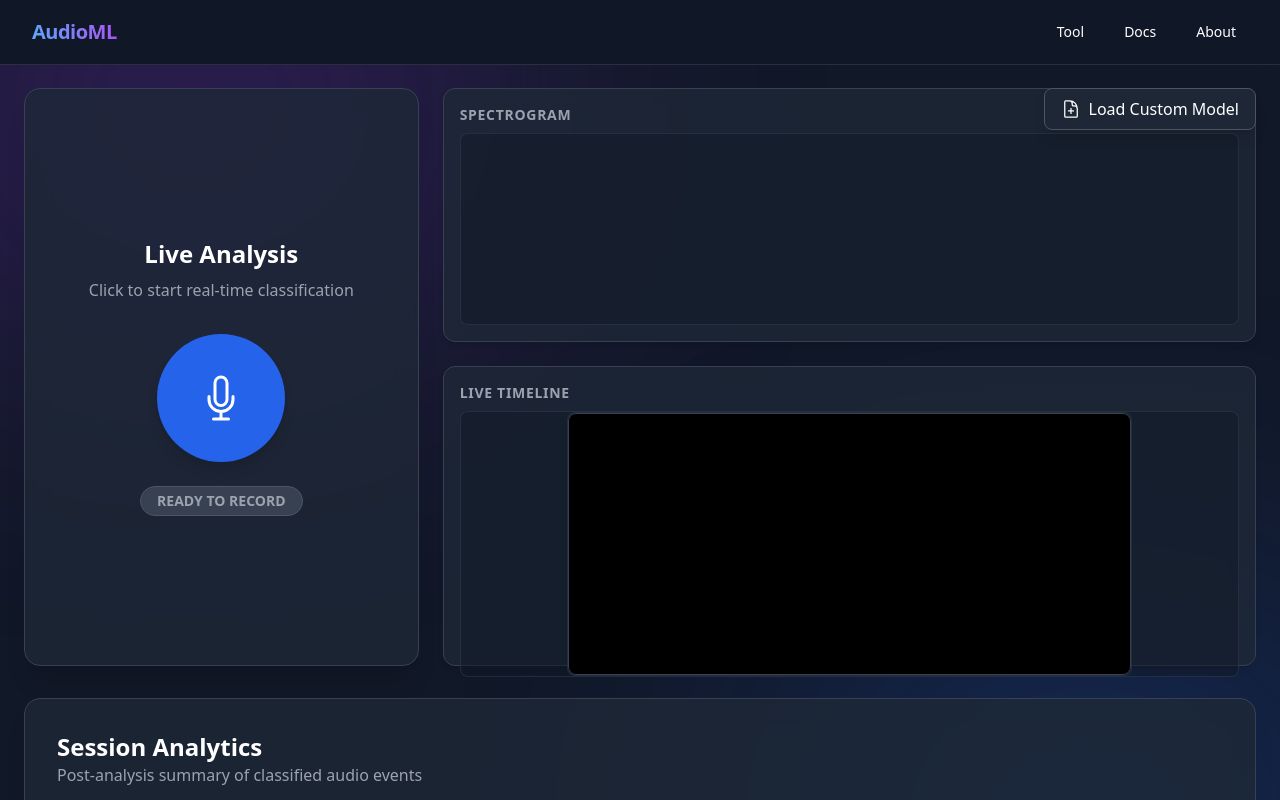
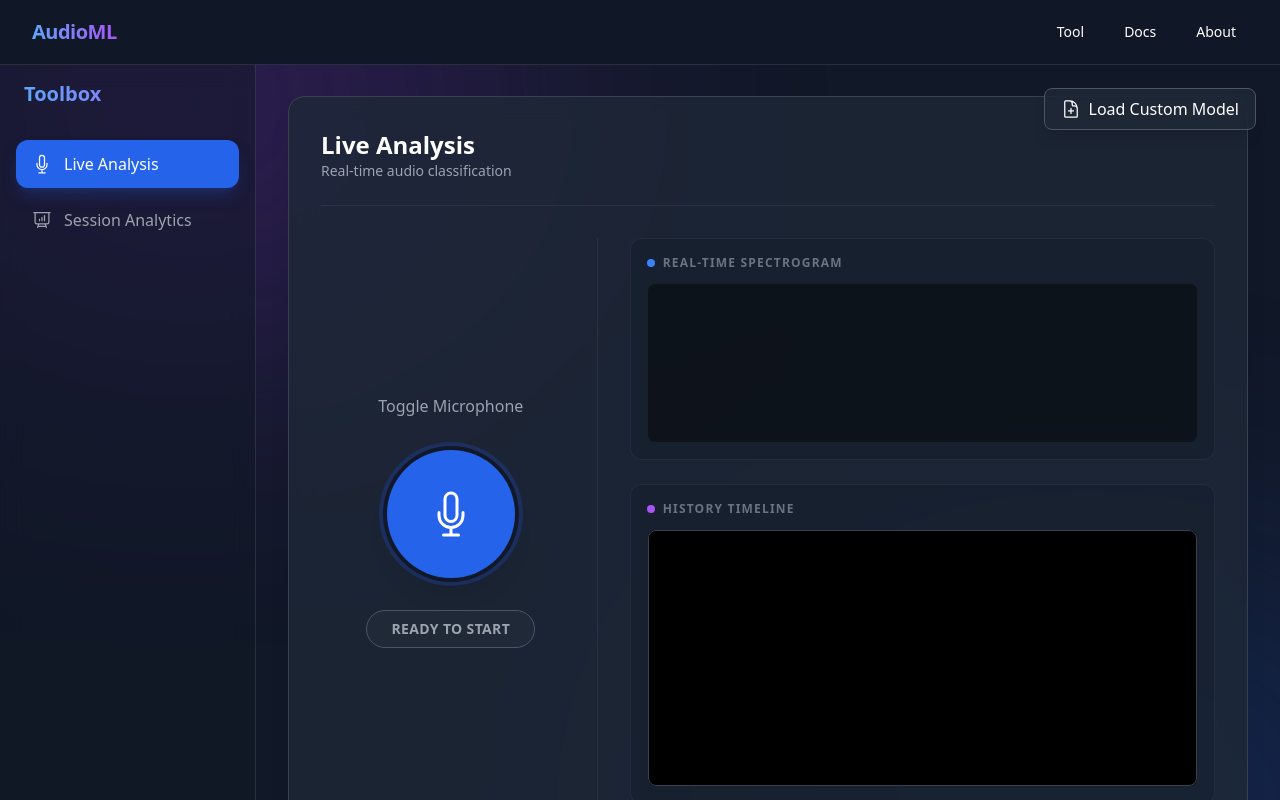
Before and after one commit to joshuauaua/TeachableMachine_React_Audio, a React (Vite) app: page /tool in a window 1280 px wide. Shown: the top 800 px of the page. Built offline with nearby package versions, Linux system fonts and the light colour scheme.

Commit message:
Added side nav tab

```diff
--- a/src/pages/Tool.jsx
+++ b/src/pages/Tool.jsx
@@ -34,6 +34,7 @@ export default function Tool() {
   const [fullSpectrogramData, setFullSpectrogramData] = useState([]);
   const [isSaving, setIsSaving] = useState(false);
   const [isModalOpen, setIsModalOpen] = useState(false);
+  const [activeTab, setActiveTab] = useState('live');
 
 
 
@@ -189,14 +190,14 @@ export default function Tool() {
   };
 
   return (
-    <div className="min-h-screen bg-gray-900 text-white flex flex-col items-center relative overflow-hidden p-6 gap-8">
+    <div className="h-full flex-grow bg-gray-900 text-white flex flex-col relative overflow-hidden">
       {/* Background Effects */}
       <div className="absolute top-0 left-0 w-full h-full overflow-hidden z-0 pointer-events-none">
         <div className="absolute -top-[20%] -left-[10%] w-[50%] h-[50%] bg-purple-600 rounded-full blur-[150px] opacity-20 animate-pulse"></div>
         <div className="absolute -bottom-[20%] -right-[10%] w-[50%] h-[50%] bg-blue-600 rounded-full blur-[150px] opacity-20 animate-pulse"></div>
       </div>
 
-      {/* Top Navigation Bar */}
+      {/* Top Navigation Bar - Keep Load Model button accessible */}
       <div className="absolute top-6 right-6 z-50">
           <button
             onClick={() => setIsModalOpen(true)}
@@ -209,10 +210,65 @@ export default function Tool() {
           </button>
       </div>
 
-      {/* Main Content Wrapper */}
-      <div className="relative z-10 w-full max-w-7xl mx-auto flex flex-col gap-8">
+      <div className="flex flex-1 h-full overflow-hidden relative z-10">
+        {/* Sidebar */}
+        <aside className="w-64 bg-gray-900/50 backdrop-blur-md border-r border-white/10 flex flex-col p-4 hidden md:flex">
+            <div className="mb-8 px-2">
+                <h2 className="text-xl font-bold bg-clip-text text-transparent bg-gradient-to-r from-blue-400 to-purple-500">Toolbox</h2>
+            </div>
 
-        {/* Modal Overlay */}
+            <nav className="space-y-2">
+                <button
+                    onClick={() => setActiveTab('live')}
+                    className={`w-full flex items-center gap-3 px-4 py-3 rounded-xl transition-all ${
+                        activeTab === 'live'
+                        ? 'bg-blue-600 shadow-lg shadow-blue-900/50 text-white'
+                        : 'text-gray-400 hover:bg-white/5 hover:text-white'
+                    }`}
+                >
+                    <svg xmlns="http://www.w3.org/2000/svg" fill="none" viewBox="0 0 24 24" strokeWidth={1.5} stroke="currentColor" className="w-5 h-5">
+                        <path strokeLinecap="round" strokeLinejoin="round" d="M12 18.75a6 6 0 006-6v-1.5m-6 7.5a6 6 0 01-6-6v-1.5m6 7.5v3.75m-3.75 0h7.5M12 15.75a3 3 0 01-3-3V4.5a3 3 0 116 0v8.25a3 3 0 01-3 3z" />
+                    </svg>
+                    <span className="font-medium">Live Analysis</span>
+                </button>
+
+                <button
+                    onClick={() => setActiveTab('analytics')}
+                    className={`w-full flex items-center gap-3 px-4 py-3 rounded-xl transition-all ${
+                        activeTab === 'analytics'
+                        ? 'bg-purple-600 shadow-lg shadow-purple-900/50 text-white'
+                        : 'text-gray-400 hover:bg-white/5 hover:text-white'
+                    }`}
+                >
+                    <svg xmlns="http://www.w3.org/2000/svg" fill="none" viewBox="0 0 24 24" strokeWidth={1.5} stroke="currentColor" className="w-5 h-5">
+                        <path strokeLinecap="round" strokeLinejoin="round" d="M3.75 3v11.25A2.25 2.25 0 006 16.5h2.25M3.75 3h-1.5m1.5 0h16.5m0 0h1.5m-1.5 0v11.25A2.25 2.25 0 0118 16.5h-2.25m-7.5 0h7.5m-7.5 0l-1 3m8.5-3l1 3m0 0l.5 1.5m-.5-1.5h-9.5m0 0l-.5 1.5M9 11.25v1.5M12 9v3.75m3-6v6" />
+                    </svg>
+                    <span className="font-medium">Session Analytics</span>
+                </button>
+            </nav>
+        </aside>
+
+        {/* Mobile Tab Bar (Visible only on small screens) */}
+        <div className="md:hidden absolute top-20 left-4 z-40 flex gap-2">
+            <button
+                onClick={() => setActiveTab('live')}
+                className={`px-4 py-2 rounded-lg text-sm font-medium ${activeTab === 'live' ? 'bg-blue-600 text-white' : 'bg-gray-800 text-gray-400'}`}
+            >
+                Live
+            </button>
+            <button
+                onClick={() => setActiveTab('analytics')}
+                className={`px-4 py-2 rounded-lg text-sm font-medium ${activeTab === 'analytics' ? 'bg-purple-600 text-white' : 'bg-gray-800 text-gray-400'}`}
+            >
+                Analytics
+            </button>
+        </div>
+
+        {/* Main Content Area */}
+        <main className="flex-1 overflow-y-auto p-6 md:p-8">
+            <div className="w-full max-w-7xl mx-auto flex flex-col gap-8 pt-12 md:pt-0">
+
+                {/* Modal Overlay - Moved inside but fixed */}
                 {isModalOpen && (
                     <div className="fixed inset-0 z-[100] flex items-center justify-center bg-black/70 backdrop-blur-sm p-4">
                         <div className="bg-gray-800 rounded-2xl shadow-2xl w-full max-w-lg border border-gray-700 overflow-hidden transform transition-all scale-100 opacity-100">
@@ -277,81 +333,99 @@ export default function Tool() {
                     </div>
                 )}
 
-        {/* Active Model Info Bar (Optional) */}
-        {labels.length > 0 && !isModalOpen && (
-             <div className="w-full text-center fade-in">
-                <span className="text-gray-400 text-sm">Active Model: </span>
-                <span className="text-blue-400 text-sm font-medium ml-1 truncate max-w-md inline-block align-bottom">{modelURL}</span>
-                <div className="flex justify-center flex-wrap gap-2 mt-2">
+                {/* Tab Content: Live Analysis */}
+                {activeTab === 'live' && (
+                    <div className="bg-gray-800/80 backdrop-blur-md rounded-2xl shadow-xl p-8 border border-gray-700 animate-in fade-in slide-in-from-bottom-4 duration-500">
+
+                        {/* Header & Active Model Info */}
+                        <div className="flex flex-col md:flex-row justify-between items-start md:items-center mb-8 gap-4 border-b border-gray-700/50 pb-6">
+                            <div>
+                                <h2 className="text-2xl font-bold text-white">Live Analysis</h2>
+                                <p className="text-gray-400 text-sm">Real-time audio classification</p>
+                            </div>
+
+                            {/* Active Model Badge */}
+                            {labels.length > 0 && (
+                                <div className="flex flex-col items-end gap-2">
+                                    <div className="flex items-center gap-2 bg-gray-900/50 px-3 py-1.5 rounded-lg border border-gray-700">
+                                        <span className="text-gray-400 text-xs uppercase tracking-wider font-semibold">Model</span>
+                                        <span className="text-blue-400 text-sm font-medium truncate max-w-[200px]" title={modelURL}>{modelURL}</span>
+                                    </div>
+                                    <div className="flex flex-wrap gap-1 justify-end">
                                         {labels.map(label => (
-                        <span key={label} className="bg-gray-800 text-gray-300 text-xs px-2 py-1 rounded-md border border-gray-700">
+                                            <span key={label} className="bg-gray-700/50 text-gray-300 text-[10px] px-2 py-0.5 rounded-full border border-gray-600">
                                                 {label}
                                             </span>
                                         ))}
                                     </div>
                                 </div>
                             )}
+                        </div>
 
-        {/* Top Split Section */}
-        <div className="grid grid-cols-1 lg:grid-cols-12 gap-6">
-
+                        <div className="grid grid-cols-1 lg:grid-cols-12 gap-8">
                             {/* Left: Microphone Control */}
-            <div className="lg:col-span-4 flex flex-col items-center justify-center bg-gray-800/80 backdrop-blur-md rounded-2xl shadow-xl p-8 border border-gray-700 transition-all hover:bg-gray-800 hover:shadow-2xl">
-            <h2 className="text-2xl font-bold text-white mb-2">Live Analysis</h2>
-            <p className="text-gray-400 mb-8 text-center">Click to start real-time classification</p>
+                            <div className="lg:col-span-4 flex flex-col items-center justify-center p-4 border-r border-gray-700/50 pr-8">
+                                <p className="text-gray-400 mb-8 text-center font-medium">Toggle Microphone</p>
 
                                 <button
                                     onClick={isListening ? stopListening : startListening}
                                     className={`
-                    w-32 h-32 rounded-full flex items-center justify-center transition-all duration-300 transform hover:scale-105 shadow-lg
-                    ${isListening ? 'bg-red-500 hover:bg-red-600 animate-pulse' : 'bg-blue-600 hover:bg-blue-700'}
+                                        w-32 h-32 rounded-full flex items-center justify-center transition-all duration-300 transform hover:scale-105 shadow-xl ring-4 ring-offset-4 ring-offset-gray-900
+                                        ${isListening ? 'bg-red-500 hover:bg-red-600 ring-red-900/50 animate-pulse' : 'bg-blue-600 hover:bg-blue-700 ring-blue-900/50'}
                                     `}
                                 >
                                         {isListening ? <StopIcon /> : <MicIcon />}
                                 </button>
 
-            <div className={`mt-6 font-semibold px-4 py-1 rounded-full text-sm ${isSaving ? 'bg-yellow-900/30 text-yellow-400 border border-yellow-900/50' : isListening ? 'bg-red-900/30 text-red-400 border border-red-900/50' : 'bg-gray-700 text-gray-400 border border-gray-600'}`}>
-                    {isSaving ? "SAVING..." : isListening ? "RECORDING ACTIVE" : "READY TO RECORD"}
+                                <div className={`mt-8 font-bold px-6 py-2 rounded-full text-sm tracking-wide ${isSaving ? 'bg-yellow-900/30 text-yellow-400 border border-yellow-900/50' : isListening ? 'bg-red-900/30 text-red-500 border border-red-900/50 shadow-[0_0_15px_rgba(239,68,68,0.2)]' : 'bg-gray-800 text-gray-400 border border-gray-600'}`}>
+                                        {isSaving ? "SAVING RECORDING..." : isListening ? "● LISTENING" : "READY TO START"}
                                 </div>
 
                                 {!isListening && fullSpectrogramData.length > 0 && (
                                     <button
                                         onClick={handleSaveRecording}
                                         disabled={isSaving}
-                    className="mt-4 bg-green-600 hover:bg-green-700 text-white font-medium py-2 px-6 rounded-lg transition-colors flex items-center gap-2"
+                                        className="mt-6 bg-green-600 hover:bg-green-700 text-white font-medium py-2 px-6 rounded-lg transition-colors flex items-center gap-2 shadow-lg"
                                     >
                                         <svg xmlns="http://www.w3.org/2000/svg" fill="none" viewBox="0 0 24 24" strokeWidth={1.5} stroke="currentColor" className="w-5 h-5">
                                             <path strokeLinecap="round" strokeLinejoin="round" d="M3 16.5v2.25A2.25 2.25 0 005.25 21h13.5A2.25 2.25 0 0021 18.75V16.5m-13.5-9L12 3m0 0l4.5 4.5M12 3v13.5" />
                                         </svg>
-                    Save Recording
+                                        Save Session to Analytics
                                     </button>
                                 )}
                             </div>
 
-            {/* Right: Live Dashboard Cards */}
-            <div className="lg:col-span-8 grid grid-cols-1 md:grid-cols-2 gap-6">
-                {/* Audio Visualizer Card */}
-                <div className="bg-gray-800/80 backdrop-blur-md rounded-xl shadow-md p-4 col-span-1 md:col-span-2 border border-gray-700">
-                    <h3 className="text-sm font-bold text-gray-400 uppercase tracking-wider mb-2">Spectrogram</h3>
-                    <div className="h-48 overflow-hidden rounded-lg bg-gray-900/50 border border-gray-700/50 flex items-center justify-center">
+                            {/* Right: Visualizations */}
+                            <div className="lg:col-span-8 flex flex-col gap-6">
+                                {/* Audio Visualizer Section */}
+                                <div className="bg-gray-900/30 rounded-xl p-4 border border-white/5">
+                                    <h3 className="text-xs font-bold text-gray-500 uppercase tracking-widest mb-3 flex items-center gap-2">
+                                        <span className="w-2 h-2 rounded-full bg-blue-500"></span>
+                                        Real-time Spectrogram
+                                    </h3>
+                                    <div className="h-40 overflow-hidden rounded-lg bg-black/40 border border-gray-700/30 flex items-center justify-center">
                                         <AudioVisualizer scores={scores} labels={labels} />
                                     </div>
                                 </div>
 
-                {/* Timeline Live View */}
-                <div className="bg-gray-800/80 backdrop-blur-md rounded-xl shadow-md p-4 col-span-1 md:col-span-2 border border-gray-700">
-                    <h3 className="text-sm font-bold text-gray-400 uppercase tracking-wider mb-2">Live Timeline</h3>
-                    <div className="flex items-center justify-center h-full min-h-[200px] overflow-hidden rounded-lg bg-gray-900/50 border border-gray-700/50">
-                    <div className="flex items-center justify-center h-full min-h-[200px] overflow-hidden rounded-lg bg-gray-900/50 border border-gray-700/50">
+                                {/* Timeline Section */}
+                                <div className="bg-gray-900/30 rounded-xl p-4 border border-white/5 flex-grow">
+                                    <h3 className="text-xs font-bold text-gray-500 uppercase tracking-widest mb-3 flex items-center gap-2">
+                                        <span className="w-2 h-2 rounded-full bg-purple-500"></span>
+                                        History Timeline
+                                    </h3>
+                                    <div className="flex items-center justify-center min-h-[180px] overflow-hidden rounded-lg bg-black/40 border border-gray-700/30">
                                         <LiveSpectrogram spectrogramData={spectrogramData} />
                                     </div>
                                 </div>
                             </div>
                         </div>
                     </div>
+                )}
 
-        {/* Bottom: Summary Dashboard */}
-        <div className="bg-gray-800/80 backdrop-blur-md rounded-2xl shadow-xl p-8 border border-gray-700">
+                {/* Tab Content: Analytics */}
+                {activeTab === 'analytics' && (
+                    <div className="bg-gray-800/80 backdrop-blur-md rounded-2xl shadow-xl p-8 border border-gray-700 animate-in fade-in slide-in-from-bottom-4 duration-500">
                         <div className="flex items-center justify-between mb-6">
                             <div>
                                 <h2 className="text-2xl font-bold text-white">Session Analytics</h2>
@@ -360,8 +434,11 @@ export default function Tool() {
                         </div>
                         <SummaryDashboard history={activations} />
                     </div>
+                )}
+
             </div>
-
+        </main>
+      </div>
     </div>
   );
 }
```
Lines whose indentation alone changed are shown as unchanged.
